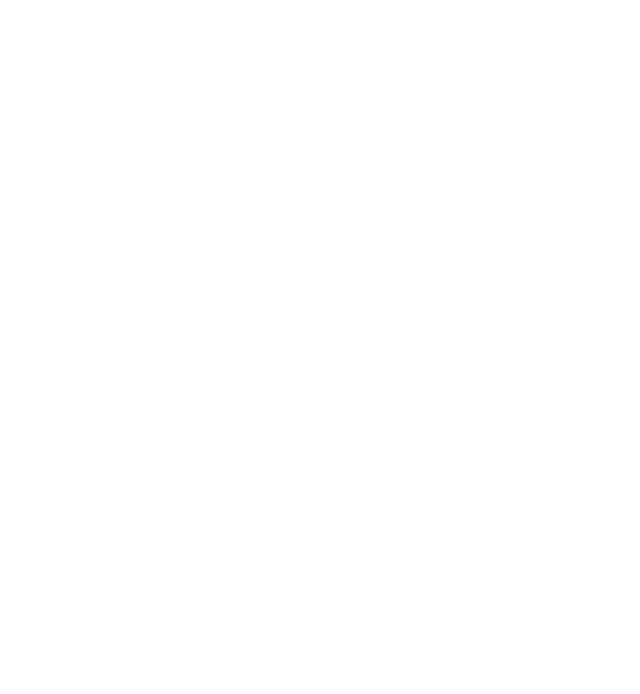
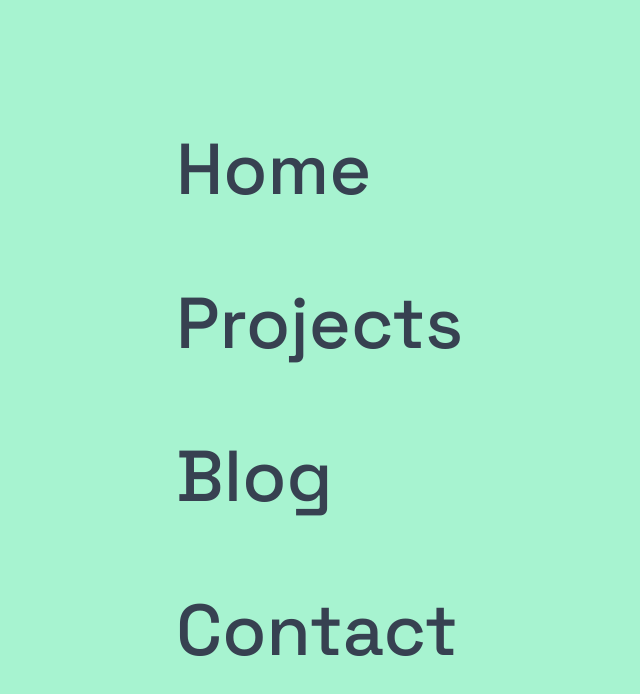
Before and after one commit to AviAvinav/aviav.me, a Next.js app: page / in a window 1280 px wide. Shown: the top 694 px of the page, without its empty margins (0-640 px from the left). Built offline with nearby package versions, Linux system fonts and the light colour scheme.

Commit message:
add side navigation bar

```diff
--- a/app/layout.tsx
+++ b/app/layout.tsx
@@ -1,9 +1,15 @@
+import { Space_Grotesk } from "next/font/google";
+import clsx from "clsx";
+
+import SideNav from "~/components/SideNav";
 import "./globals.css";
 
 export const metadata = {
   title: "Create Next App",
   description: "Generated by create next app",
 };
+
+const grotesk = Space_Grotesk({ subsets: ["latin"] });
 
 export default function RootLayout({
   children,
@@ -12,7 +18,15 @@
 }) {
   return (
     <html lang="en">
-      <body>{children}</body>
+      <body
+        className={clsx(
+          "text-zinc-400 selection:bg-emerald-200 selection:text-black bg-black relative overflow-x-hidden",
+          grotesk.className
+        )}
+      >
+        <SideNav />
+        {children}
+      </body>
     </html>
   );
 }
--- /dev/null
+++ b/components/SideNav.tsx
@@ -0,0 +1,49 @@
+import Link from "next/link";
+import { useRouter } from "next/router";
+
+const SideNav = () => {
+  return (
+    <div className="min-h-screen min-w-screen text-gray-700 font-medium flex flex-col justify-between -z-10 bg-emerald-200 absolute top-0 left-0 right-0 py-32 px-10 sm:px-20 md:px-44">
+      <ConsiousLink
+        className="text-[2.5rem] sm:text-5xl lg:text-6xl xl:text-7xl sm:leading-tight lg:leading-[1.10] xl:leading-[1.15]"
+        href="/"
+      >
+        Home
+      </ConsiousLink>
+      <Link
+        className="text-[2.5rem] sm:text-5xl lg:text-6xl xl:text-7xl sm:leading-tight lg:leading-[1.10] xl:leading-[1.15]"
+        href="/projects"
+      >
+        Projects
+      </Link>
+      <Link
+        className="text-[2.5rem] sm:text-5xl lg:text-6xl xl:text-7xl sm:leading-tight lg:leading-[1.10] xl:leading-[1.15]"
+        href="/blog"
+      >
+        Blog
+      </Link>
+      <Link
+        className="text-[2.5rem] sm:text-5xl lg:text-6xl xl:text-7xl sm:leading-tight lg:leading-[1.10] xl:leading-[1.15]"
+        href="/"
+      >
+        Contact
+      </Link>
+    </div>
+  );
+};
+
+interface ConsiousLinkProps {
+  className: string;
+  href: string;
+  children: React.ReactNode;
+}
+
+const ConsiousLink = ({ className, href, children }: ConsiousLinkProps) => {
+  return (
+    <Link href={href} className={className}>
+      {children}
+    </Link>
+  );
+};
+
+export default SideNav;
```
